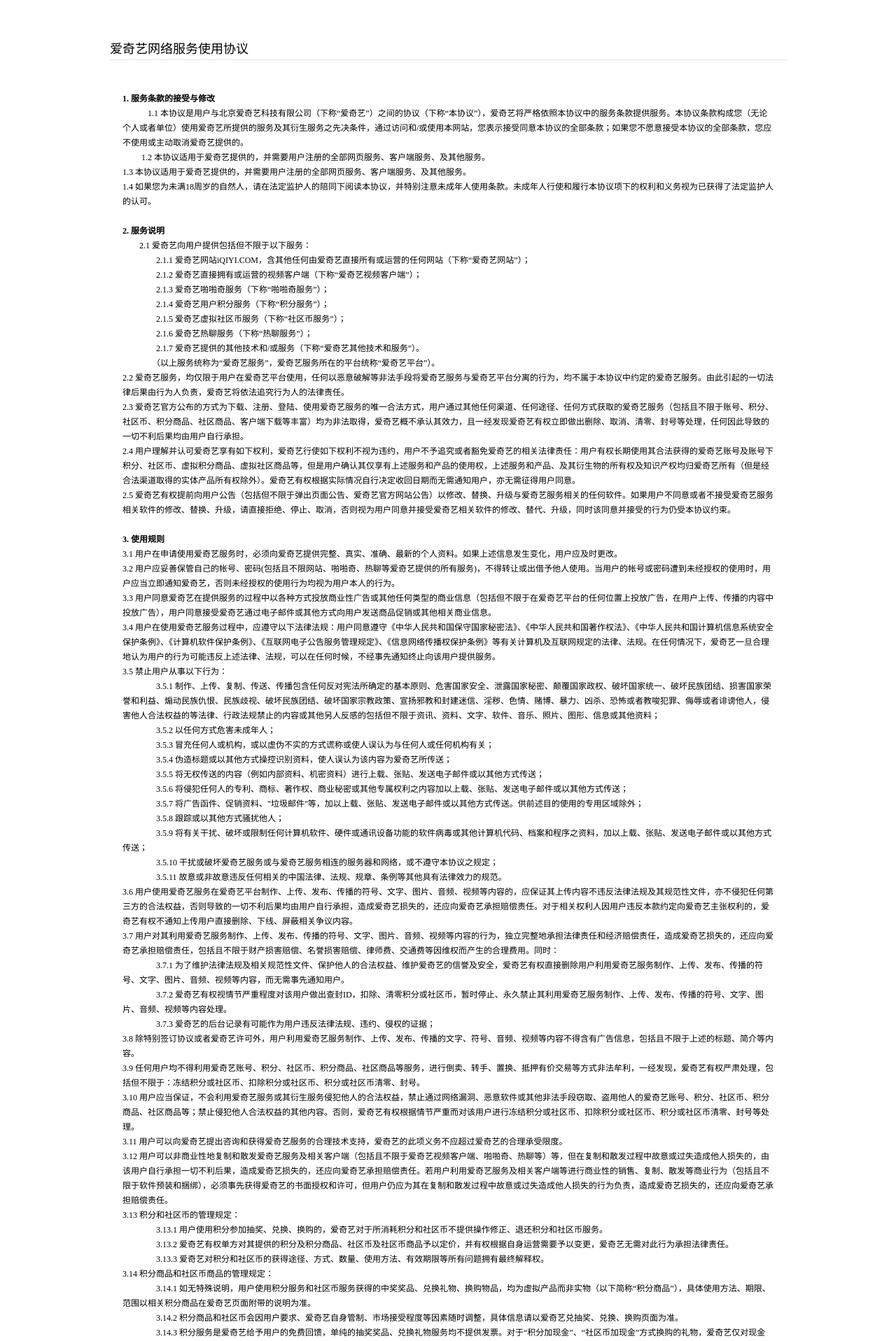
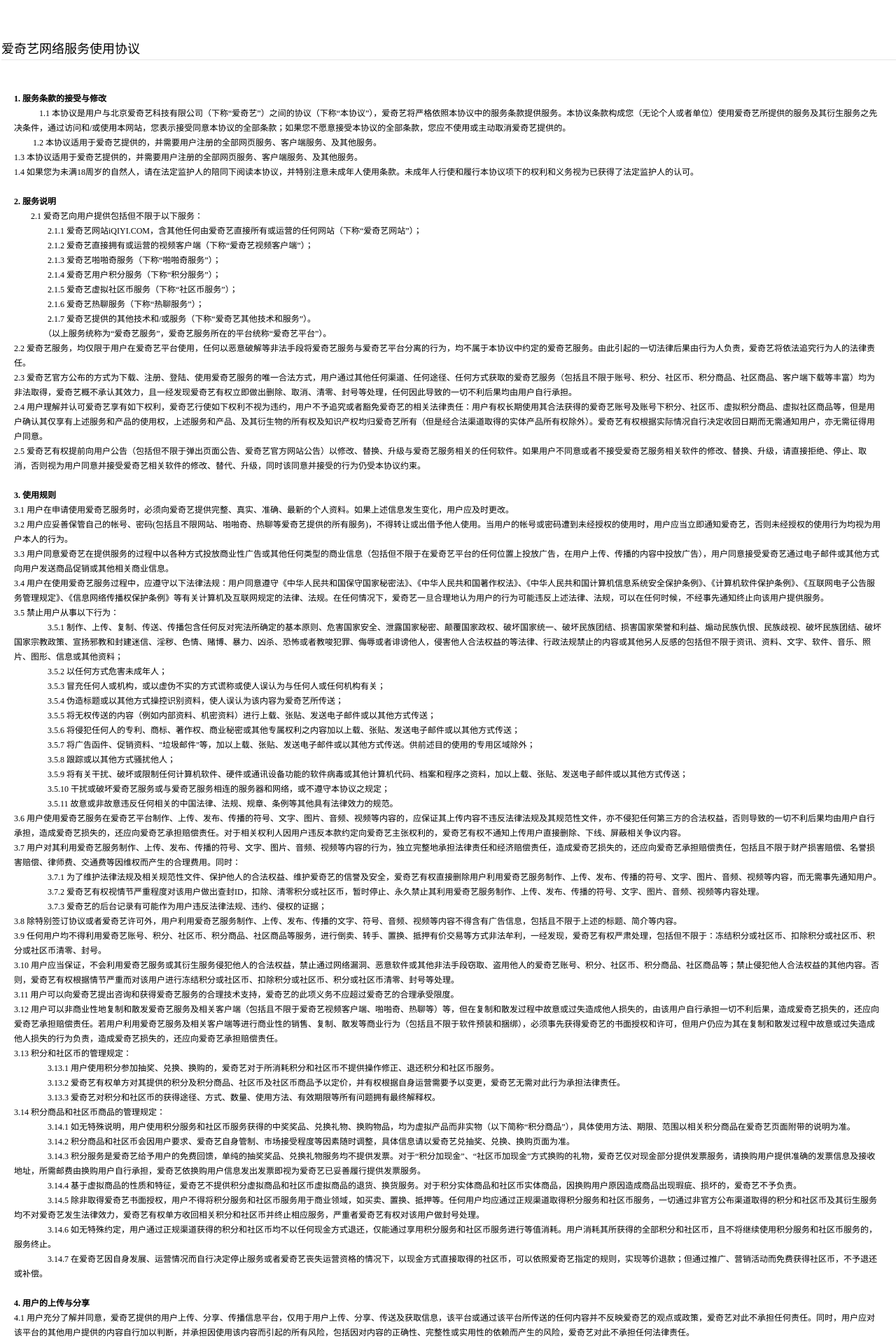
Before and after one commit to CodePeasant/formerblog, a Jekyll site: the page promise.html, which Jekyll copies as it is, in a window 1280 px wide. Shown: the top 1917 px of the page at 70% size. Built offline with Jekyll 4.4.1, drawn with Linux system fonts in a browser that asks for light colours.

Commit message:
Update promise.html

```diff
--- a/promise.html
+++ b/promise.html
@@ -8,7 +8,6 @@
 <meta name="description" content="">
 <link rel="shortcut icon" href="http://www.iqiyi.com/favicon.ico" type="image/x-icon">
 <style  type="text/css">
-	html { overflow-y:scroll; overflow-x:auto; }
 	body { margin:0; color:#aaa; font:12px/21px simsun; }
 	ul, ol, li, dl, dd, dt, p, h1, h2, h3, form, input { margin:0; padding:0; }
 	img, fieldset { border:none; }
@@ -20,10 +19,7 @@
 	div, ul, dl { zoom:1; }
 	div:after, ul:after, dl:after { content:""; display:block; clear:both; height:0; visibility:hidden; }
 	* { word-wrap:break-word; word-spacing:normal; }
-	.main {
-		max-width: 970px;
-		margin: 0 auto;
-	}
+	.main {margin: 0 auto;}
 	.mainC3 { color:#000; }
 	.mainC3 h1 { font:18px/30px 微软雅黑; border-bottom:1px solid #e6e6e6; margin:55px 0 45px 2px; }
 	.mainC3 p { margin:0 20px; }
```
